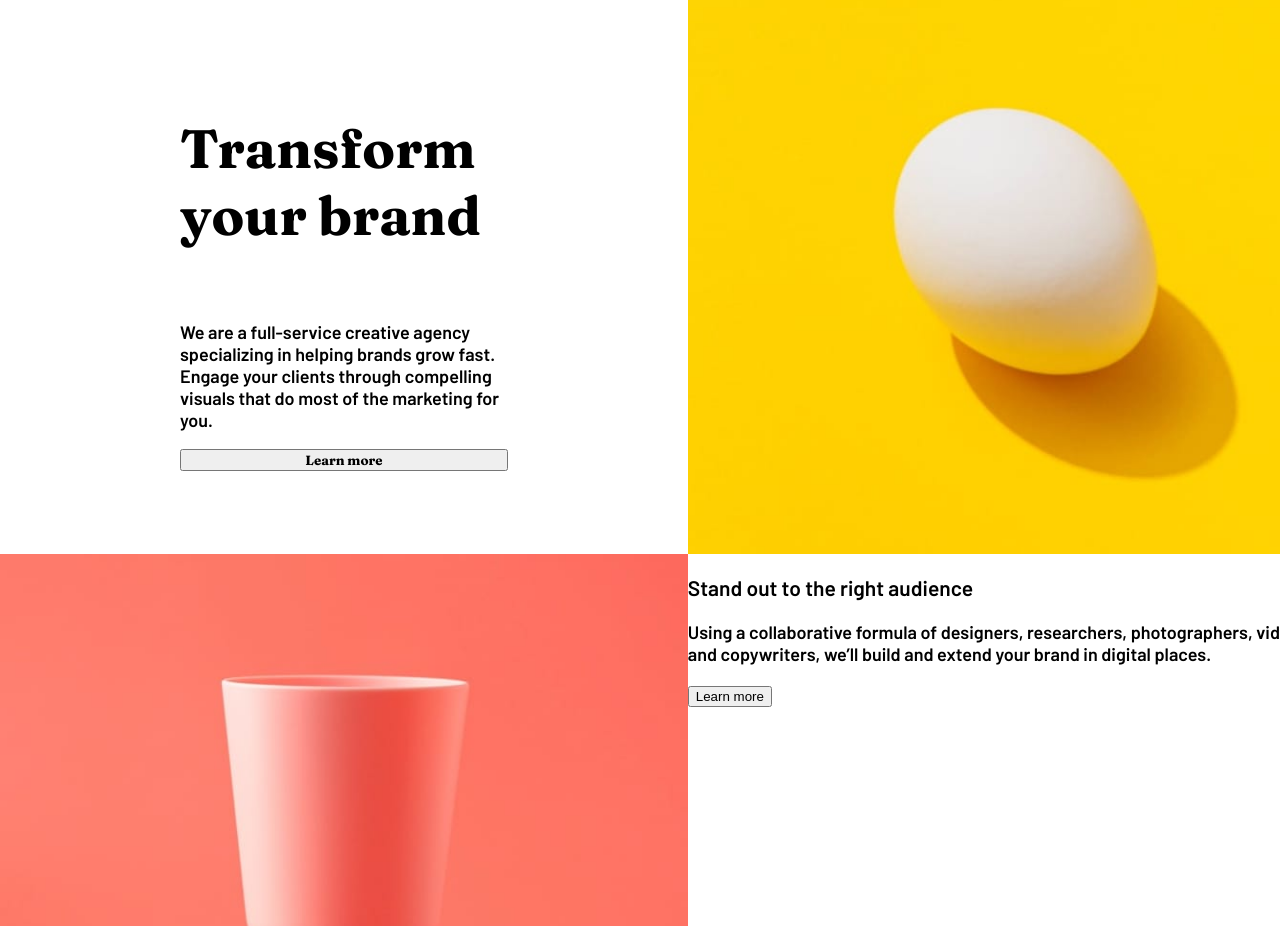
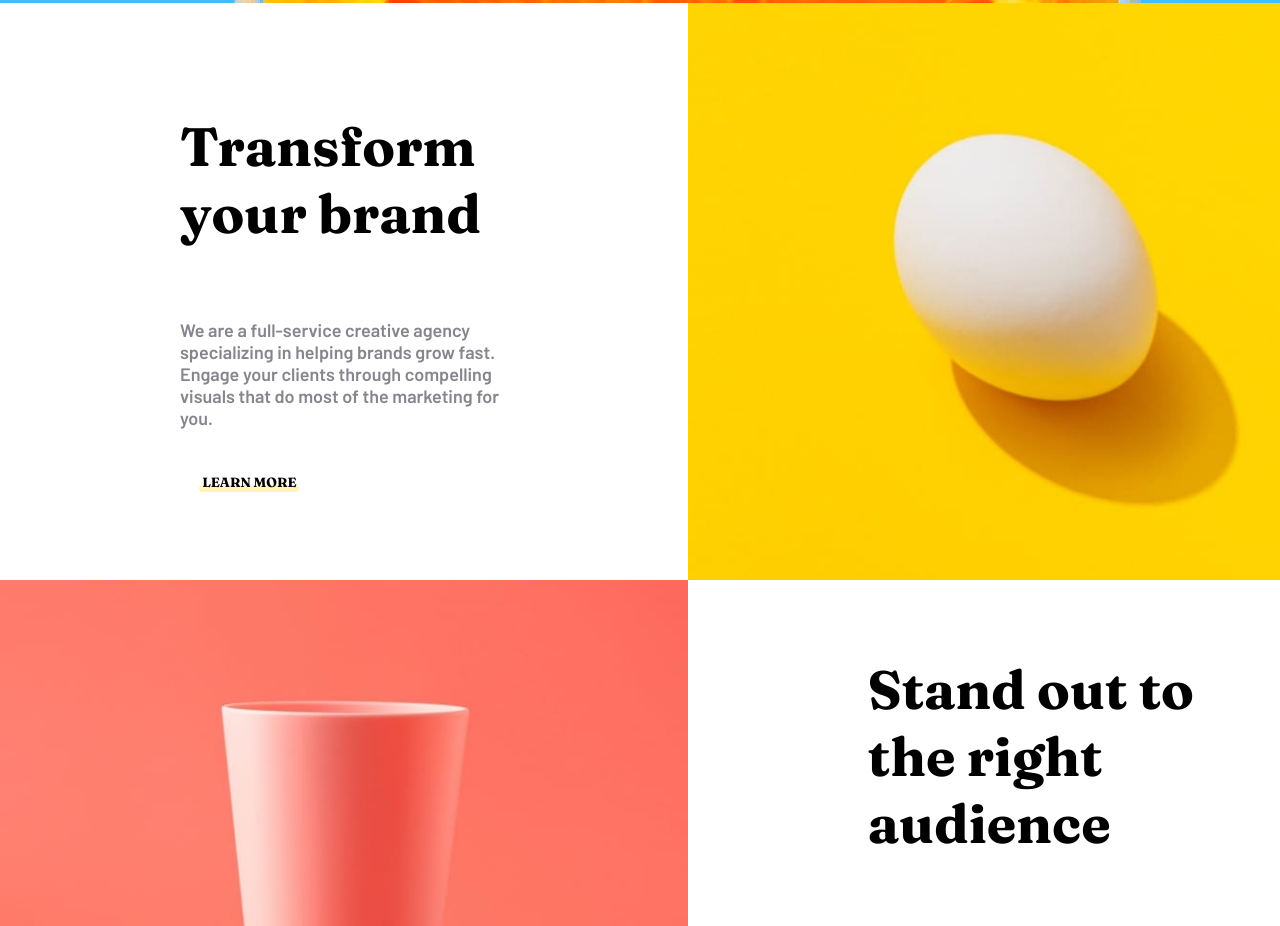
Before and after one commit to H4m4k/sunnyside-agency-landing-page, a plain HTML site: page index.html in a window 1280 px wide. Shown: the part 862-1788 px from the top of the page. Drawn offline with Linux system fonts and the light colour scheme.

Commit message:
sunnyside size and weight fixed , nav menu hover state added, learn more buttons text-decoration added properly

```diff
--- a/CSS/styles.css
+++ b/CSS/styles.css
@@ -42,12 +42,23 @@ body {
     place-items: center;
     padding: 0 2em;
 }
+.wrapper__h2 {
+    font-size: 2em;
+    font-weight: 900;
+}
 .nav__ul {
     display: flex;
+    gap: 2em;
 }
 .nav__li {
-    padding: 0 1em 0 1em;
+    padding: .6em 1.5em;
     list-style: none;
+}
+.nav__li:hover {
+    background: #fff;
+    border-radius: 1em;
+    color: black;
+    font-family: 'Fraunces', serif;
 }
 
 /***** WELCOME LAYOUT ******/
@@ -79,6 +90,33 @@ body {
 .main__h3 {
     font-size: 3em;
 }
+.main__text {
+    color: #85858d;
+}
+.main__button {
+    margin: 2em 1em;
+    align-self: flex-start;
+    border: none;
+    background-color: transparent;
+    text-transform: uppercase;
+}
+.main__button::after {
+    content: " ";
+    display: block;
+    width: 100%;
+    height: .5em;
+    /* background-color: #fef5b7; */
+    border-radius: 10px;
+    position: relative;
+    top: -22%;
+    z-index: -1;
+}
+.yellow::after {
+    background-color: #fef5b7;
+}
+.red::after {
+    background-color: #ffd8d1;
+}
 
 /***** FOOTER LAYOUT ******/
 .footer {
--- a/index.html
+++ b/index.html
@@ -8,7 +8,7 @@
   <link rel="stylesheet" href="/CSS/styles.css">
   <link rel="preconnect" href="https://fonts.googleapis.com">
   <link rel="preconnect" href="https://fonts.gstatic.com" crossorigin>
-  <link href="https://fonts.googleapis.com/css2?family=Barlow:wght@600&family=Fraunces:wght@700&display=swap" rel="stylesheet">
+  <link href="https://fonts.googleapis.com/css2?family=Barlow:wght@600;700&family=Fraunces:wght@700;900&display=swap" rel="stylesheet">
 
   <title>Frontend Mentor | Sunnyside agency landing page</title>
 
@@ -22,7 +22,7 @@
 
   <header class="grid header--background header--white-text">
     <div class="wrapper">
-      <h2>sunny<span>side</span></h2>
+      <h2 class="wrapper__h2 barlow">sunnyside</h2>
       <nav>
         <ul class="nav__ul">
           <li class='nav__li'>About</li>
@@ -42,22 +42,23 @@
 
 
   <main class="grid main--two-column">
-    <section class="fifty main__square">
+
+    <section class="main__square">
       <h3 class="fraunces main__h3">Transform your brand</h3>
-      <p>We are a full-service creative agency specializing in helping brands grow fast.
+      <p class="main__text barlow">We are a full-service creative agency specializing in helping brands grow fast.
         Engage your clients through compelling visuals that do most of the marketing for you.</p>
-        <button class="fraunces">Learn more</button>
+        <button class="fraunces main__button yellow">&nbsp;Learn more&nbsp;</button>
       </section>
 
       <div class="fifty" ><img class="main__img" src="/images/desktop/image-transform.jpg" alt="" ></div>
 
       <div class="fifty" ><img class="main__img" src="/images/desktop/image-stand-out.jpg" alt="" ></div>
 
-      <section>
-        <h3>Stand out to the right audience</h3>
-        <p>Using a collaborative formula of designers, researchers, photographers, videographers, and copywriters, we’ll build and extend your brand in digital places.
+      <section class="main__square">
+        <h3 class="fraunces main__h3">Stand out to the right audience</h3>
+        <p class="main__text barlow">Using a collaborative formula of designers, researchers, photographers, videographers, and copywriters, we’ll build and extend your brand in digital places.
         </p>
-        <button>Learn more</button>
+        <button class="fraunces main__button red">&nbsp;Learn more&nbsp;</button>
       </section>
 
       <div>
```
